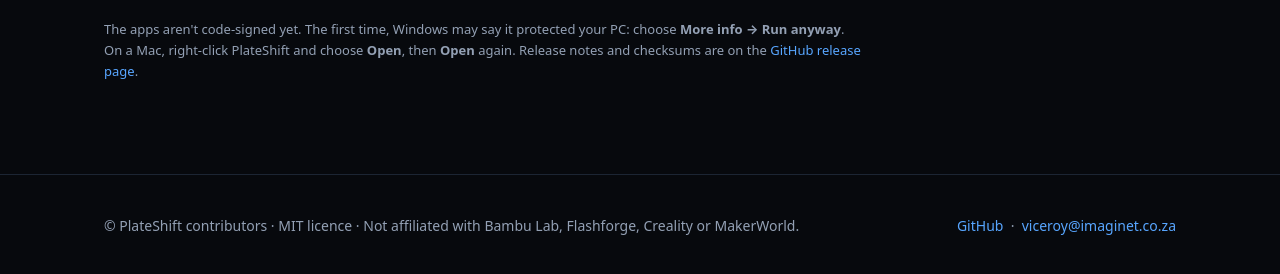
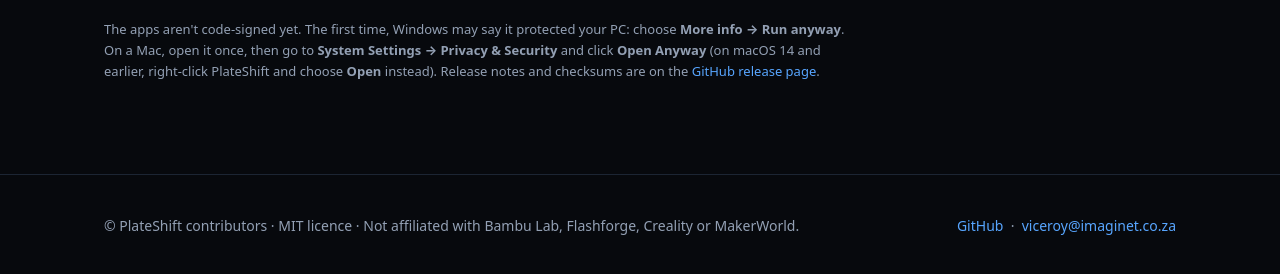
Before and after one commit to viceroy172/PlateShift, a plain HTML site: page website/index.html in a window 1280 px wide. Shown: the part 3356-3630 px from the top of the page. Drawn offline with Linux system fonts and the light colour scheme.

Commit message:
Mac first-run steps for macOS 15: Privacy & Security, Open Anyway
Right-click, Open no longer gets past Gatekeeper since macOS 15; keep it
as the route for older versions. Also explain the 'damaged' message from
the broken 0.4.3/0.4.4 Mac builds.

```diff
--- a/website/index.html
+++ b/website/index.html
@@ -289,7 +289,8 @@
         <a class="btn btn-ghost" href="https://github.com/viceroy172/PlateShift#linux">Linux instructions</a></div>
     </div>
     <p class="note">The apps aren't code-signed yet. The first time, Windows may say it protected your PC: choose
-      <b>More info → Run anyway</b>. On a Mac, right-click PlateShift and choose <b>Open</b>, then <b>Open</b> again.
+      <b>More info → Run anyway</b>. On a Mac, open it once, then go to <b>System Settings → Privacy &amp; Security</b>
+      and click <b>Open Anyway</b> (on macOS 14 and earlier, right-click PlateShift and choose <b>Open</b> instead).
       Release notes and checksums are on the <a href="https://github.com/viceroy172/PlateShift/releases/latest">GitHub release page</a>.</p>
   </div>
 </section>
```
Also changed, not shown: 1 other file.
